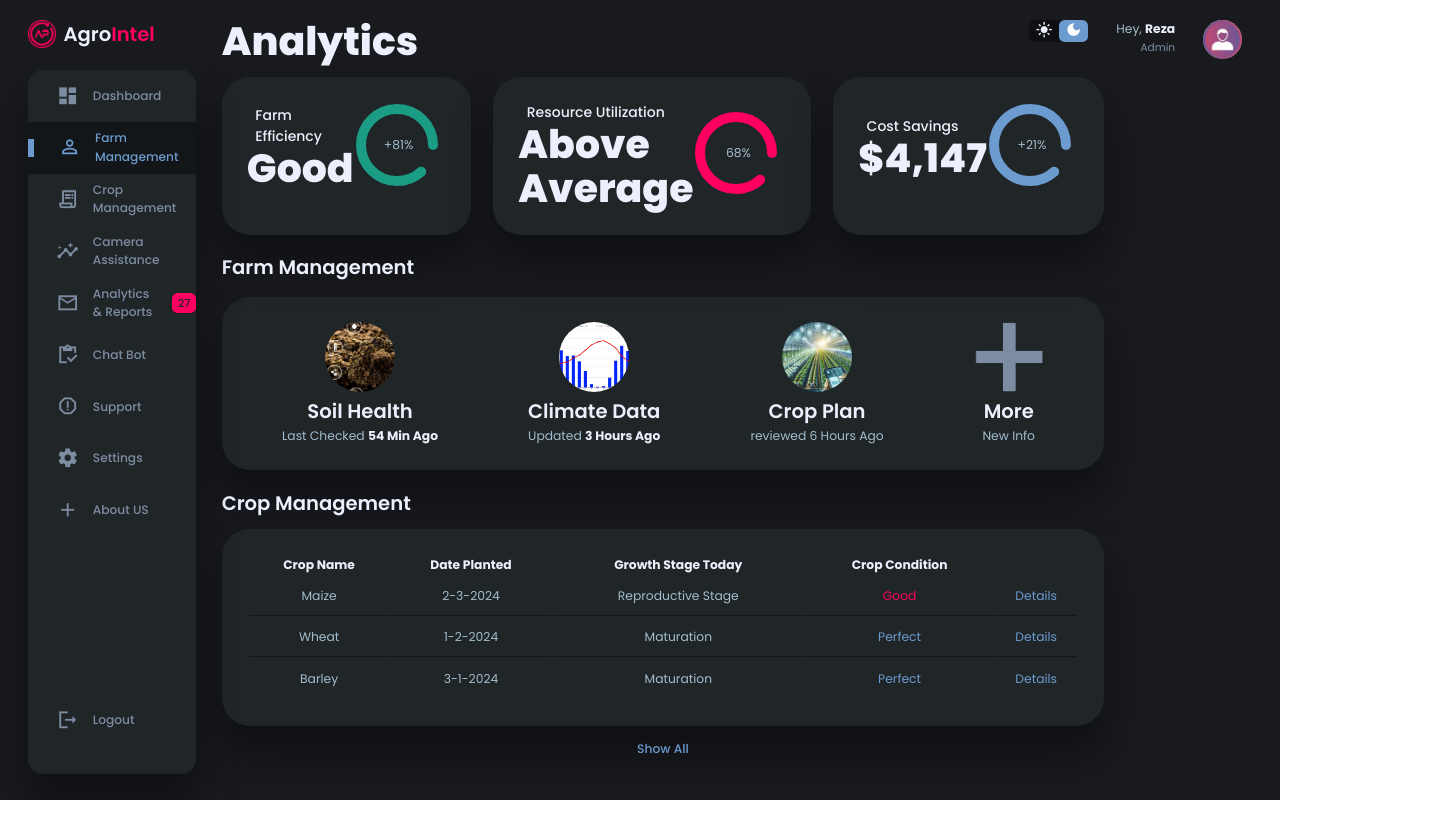
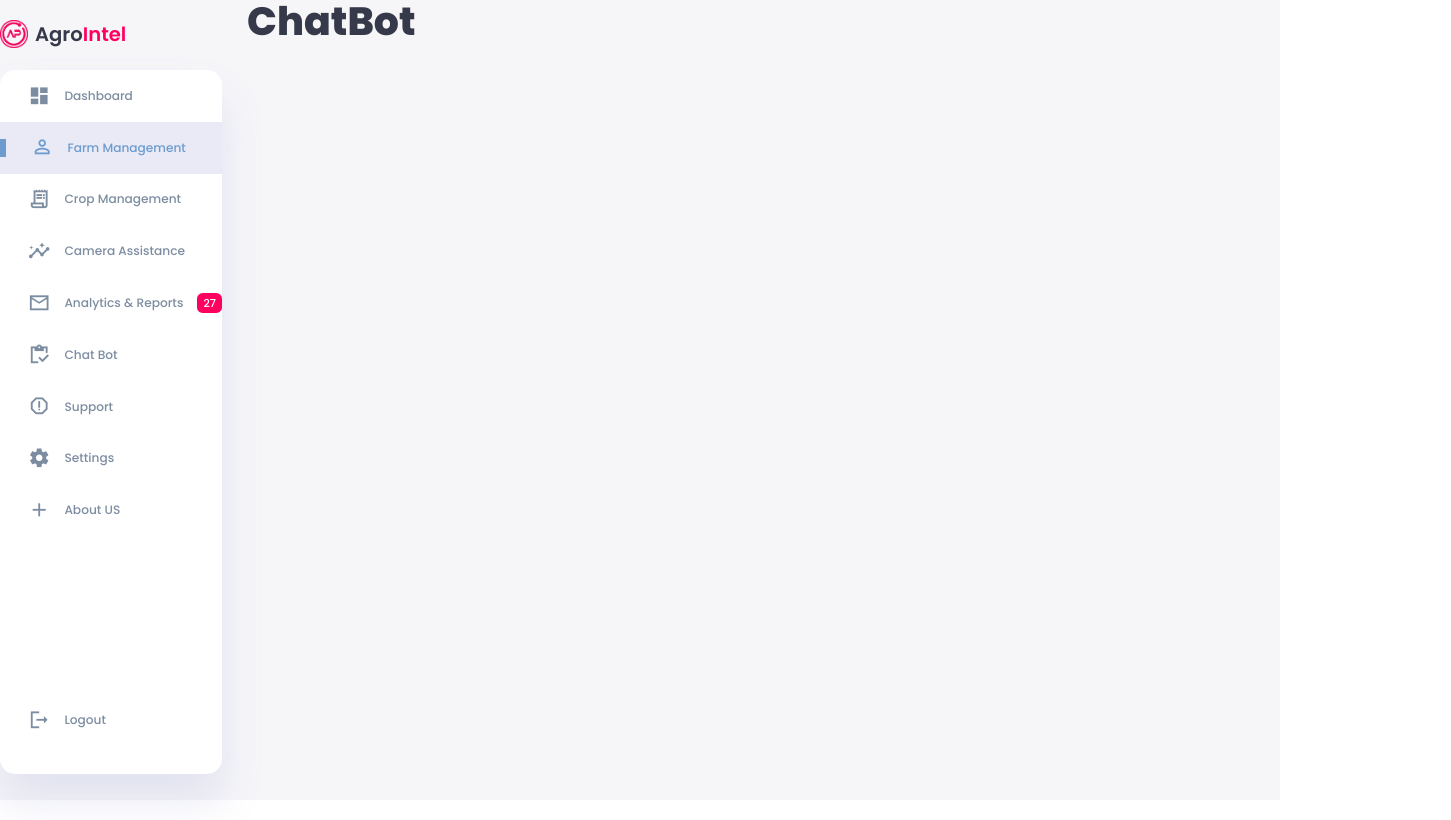
Before and after one commit to Ivar-7/codeCrafters, a React (Vite) app: page /chatbot in a window 1280 px wide. Shown: the whole page, 1451 px wide, since content can reach past the window. Built offline with nearby package versions, Linux system fonts and the light colour scheme.

Commit message:
progress

```diff
--- a/src/App.css
+++ b/src/App.css
@@ -115,11 +115,21 @@ b{
 }
 
 .container{
-    display: grid;
-    width: 96%;
+    display: flex;
+    width: 100%;
+    min-height: 100vh;
     margin: 0 auto;
     gap: 1.8rem;
     grid-template-columns: 12rem auto 23rem;
+}
+
+.navbar {
+    width: auto;
+    height: 100vh; /* Full height */
+}
+
+.main-content {
+    flex-grow: 1; /* Allow main content to grow and fill the available space */
 }
 
 aside{
--- a/src/App.jsx
+++ b/src/App.jsx
@@ -1,12 +1,33 @@
 import React, { useState } from "react";
+import { BrowserRouter as Router, Routes, Route } from "react-router-dom";
 import "./App.css";
 import Navbar from "./components/home/Navbar";
+import Dashboard from "./components/home/Dashboard";
+import ChatBot from "./components/home/ChatBot";
 
 const App = () => {
+  const [isSidebarOpen, setIsSidebarOpen] = useState(false);
+
+  const toggleSidebar = () => setIsSidebarOpen(!isSidebarOpen);
+
   return (
-    <div className="container">
-      <Navbar />
-    </div>
+    <Router>
+      <div className="container">
+        <div className="navbar">
+          <Navbar isSidebarOpen={isSidebarOpen} />
+        </div>
+        <div className="main-content">
+          <Routes>
+            <Route
+              exact
+              path="/"
+              element={<Dashboard toggleSidebar={toggleSidebar} />}
+            />
+            <Route exact path="/chatbot" element={<ChatBot />} />
+          </Routes>
+        </div>
+      </div>
+    </Router>
   );
 };
 
--- a/src/components/home/ChatBot.jsx
+++ b/src/components/home/ChatBot.jsx
@@ -1,97 +1,109 @@
-import React, { useState, useContext } from "react";
-import { DashboardContext } from "../api/FirebaseApi";
-import { collection, addDoc, deleteDoc, doc } from "firebase/firestore";
-import { db } from "../../config/firebaseCon";
-import "bootstrap/dist/css/bootstrap.min.css";
+// import React, { useState, useContext } from "react";
+// import { DashboardContext } from "../api/FirebaseApi";
+// import { collection, addDoc, deleteDoc, doc } from "firebase/firestore";
+// import { db } from "../../config/firebaseCon";
+// import "bootstrap/dist/css/bootstrap.min.css";
+
+// function ChatBot() {
+//   const { messages, setMessages } = useContext(DashboardContext);
+//   const [currentMessage, setCurrentMessage] = useState("");
+
+//   // Function to add a message to Firestore
+//   const sendMessageToFirebase = async (messageText) => {
+//     try {
+//       const docRef = await addDoc(collection(db, "Messages"), {
+//         text: messageText,
+//         userId: "yourUserId", // Replace with actual user ID
+//       });
+//       // Update the local state with the new message including the generated id
+//       setMessages((prevMessages) => [
+//         ...prevMessages,
+//         { text: messageText, id: docRef.id },
+//       ]);
+//     } catch (error) {
+//       console.error("Error adding message: ", error);
+//     }
+//   };
+
+//   // Function to delete a message from Firestore
+//   const deleteMessageFromFirebase = async (messageId) => {
+//     try {
+//       await deleteDoc(doc(db, "Messages", messageId));
+//       setMessages((prevMessages) =>
+//         prevMessages.filter((message) => message.id !== messageId)
+//       );
+//     } catch (error) {
+//       console.error("Error deleting message: ", error);
+//     }
+//   };
+
+//   const handleMessageChange = (event) => {
+//     setCurrentMessage(event.target.value);
+//   };
+
+//   const handleSubmit = (event) => {
+//     event.preventDefault();
+//     if (!currentMessage.trim()) return;
+//     sendMessageToFirebase(currentMessage);
+//     setCurrentMessage("");
+//   };
+
+//   return (
+//     <div className="container py-5">
+//       <div className="card">
+//         <div className="card-header">Chatbox</div>
+//         <div className="card-body">
+//           <div
+//             className="messages mb-3"
+//             style={{ height: "300px", overflowY: "scroll" }}
+//           >
+//             {messages &&
+//               messages.map((message, index) => (
+//                 <div
+//                   key={index}
+//                   className="alert alert-secondary d-flex justify-content-between align-items-center"
+//                   role="alert"
+//                 >
+//                   <span>{message.text}</span>
+//                   <button
+//                     type="button"
+//                     className="close"
+//                     aria-label="Close"
+//                     onClick={() => deleteMessageFromFirebase(message.id)}
+//                   >
+//                     <span aria-hidden="true">&times;</span>
+//                   </button>
+//                 </div>
+//               ))}
+//           </div>
+//           <form onSubmit={handleSubmit}>
+//             <div className="input-group">
+//               <input
+//                 type="text"
+//                 className="form-control"
+//                 placeholder="Type a message..."
+//                 value={currentMessage}
+//                 onChange={handleMessageChange}
+//               />
+//               <button type="submit" className="btn btn-primary">
+//                 Send
+//               </button>
+//             </div>
+//           </form>
+//         </div>
+//       </div>
+//     </div>
+//   );
+// }
+
+// export default ChatBot;
+
+import React from "react";
 
 function ChatBot() {
-  const { messages, setMessages } = useContext(DashboardContext);
-  const [currentMessage, setCurrentMessage] = useState("");
-
-  // Function to add a message to Firestore
-  const sendMessageToFirebase = async (messageText) => {
-    try {
-      const docRef = await addDoc(collection(db, "Messages"), {
-        text: messageText,
-        userId: "yourUserId", // Replace with actual user ID
-      });
-      // Update the local state with the new message including the generated id
-      setMessages((prevMessages) => [
-        ...prevMessages,
-        { text: messageText, id: docRef.id },
-      ]);
-    } catch (error) {
-      console.error("Error adding message: ", error);
-    }
-  };
-
-  // Function to delete a message from Firestore
-  const deleteMessageFromFirebase = async (messageId) => {
-    try {
-      await deleteDoc(doc(db, "Messages", messageId));
-      setMessages((prevMessages) =>
-        prevMessages.filter((message) => message.id !== messageId)
-      );
-    } catch (error) {
-      console.error("Error deleting message: ", error);
-    }
-  };
-
-  const handleMessageChange = (event) => {
-    setCurrentMessage(event.target.value);
-  };
-
-  const handleSubmit = (event) => {
-    event.preventDefault();
-    if (!currentMessage.trim()) return;
-    sendMessageToFirebase(currentMessage);
-    setCurrentMessage("");
-  };
-
   return (
-    <div className="container py-5">
-      <div className="card">
-        <div className="card-header">Chatbox</div>
-        <div className="card-body">
-          <div
-            className="messages mb-3"
-            style={{ height: "300px", overflowY: "scroll" }}
-          >
-            {messages &&
-              messages.map((message, index) => (
-                <div
-                  key={index}
-                  className="alert alert-secondary d-flex justify-content-between align-items-center"
-                  role="alert"
-                >
-                  <span>{message.text}</span>
-                  <button
-                    type="button"
-                    className="close"
-                    aria-label="Close"
-                    onClick={() => deleteMessageFromFirebase(message.id)}
-                  >
-                    <span aria-hidden="true">&times;</span>
-                  </button>
-                </div>
-              ))}
-          </div>
-          <form onSubmit={handleSubmit}>
-            <div className="input-group">
-              <input
-                type="text"
-                className="form-control"
-                placeholder="Type a message..."
-                value={currentMessage}
-                onChange={handleMessageChange}
-              />
-              <button type="submit" className="btn btn-primary">
-                Send
-              </button>
-            </div>
-          </form>
-        </div>
-      </div>
+    <div>
+      <h1>ChatBot</h1>
     </div>
   );
 }
--- a/src/components/home/Dashboard.jsx
+++ b/src/components/home/Dashboard.jsx
@@ -34,6 +34,39 @@ const Dashboard = ({ toogleSidebar }) => {
   }
   return (
     <>
+      <div className="right-section">
+        <div className="nav">
+          <button id="menu-btn" onClick={() => toogleSidebar()}>
+            <span className="material-icons-sharp">menu</span>
+          </button>
+          <div className="dark-mode" onClick={() => toggleDarkMode()}>
+            <span
+              className={`material-icons-sharp ${isDarkMode ? "" : "active"}`}
+              onClick={toggleDarkMode}
+            >
+              light_mode
+            </span>
+            <span
+              className={`material-icons-sharp ${isDarkMode ? "active" : ""}`}
+              onClick={toggleDarkMode}
+            >
+              dark_mode
+            </span>
+          </div>
+
+          <div className="profile">
+            <div className="info">
+              <p>
+                Hey, <b>Reza</b>
+              </p>
+              <small className="text-muted">Admin</small>
+            </div>
+            <div className="profile-photo">
+              <img src="images/profile-1.jpeg" />
+            </div>
+          </div>
+        </div>
+      </div>
       <main>
         <h1>Analytics</h1>
         <div className="analyse">
@@ -152,40 +185,6 @@ const Dashboard = ({ toogleSidebar }) => {
           <a href="#">Show All</a>
         </div>
       </main>
-
-      <div className="right-section">
-        <div className="nav">
-          <button id="menu-btn" onClick={() => toogleSidebar()}>
-            <span className="material-icons-sharp">menu</span>
-          </button>
-          <div className="dark-mode" onClick={() => toggleDarkMode()}>
-            <span
-              className={`material-icons-sharp ${isDarkMode ? "" : "active"}`}
-              onClick={toggleDarkMode}
-            >
-              light_mode
-            </span>
-            <span
-              className={`material-icons-sharp ${isDarkMode ? "active" : ""}`}
-              onClick={toggleDarkMode}
-            >
-              dark_mode
-            </span>
-          </div>
-
-          <div className="profile">
-            <div className="info">
-              <p>
-                Hey, <b>Reza</b>
-              </p>
-              <small className="text-muted">Admin</small>
-            </div>
-            <div className="profile-photo">
-              <img src="images/profile-1.jpeg" />
-            </div>
-          </div>
-        </div>
-      </div>
     </>
   );
 };
--- a/src/components/home/Navbar.jsx
+++ b/src/components/home/Navbar.jsx
@@ -1,12 +1,7 @@
-import React, { useState } from "react";
-import Dashboard from "./Dashboard";
+import React from "react";
 
-const Navbar = () => {
-  const [isSidebarOpen, setIsSidebarOpen] = useState(false);
-
-  const toogleSidebar = () => setIsSidebarOpen(!isSidebarOpen);
+const Navbar = ({ isSidebarOpen }) => {
   return (
-    <>
     <aside style={{ display: isSidebarOpen ? "block" : "" }}>
       <div className="toggle">
         <div className="logo">
@@ -64,8 +59,6 @@ const Navbar = () => {
         </a>
       </div>
     </aside>
-      <Dashboard toogleSidebar={toogleSidebar} />
-    </>
   );
 };
 
```
Lines whose indentation alone changed are shown as unchanged.
